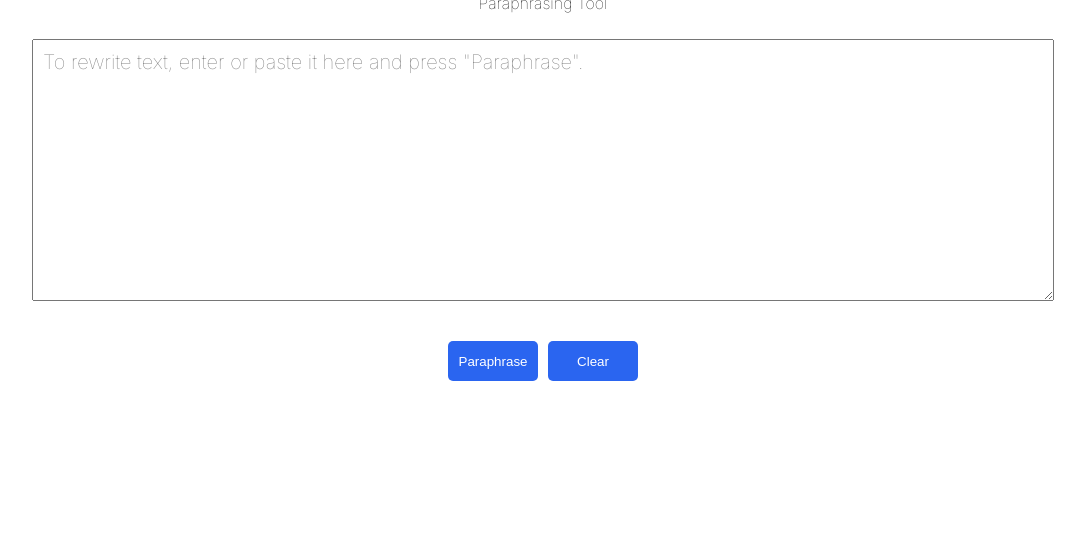
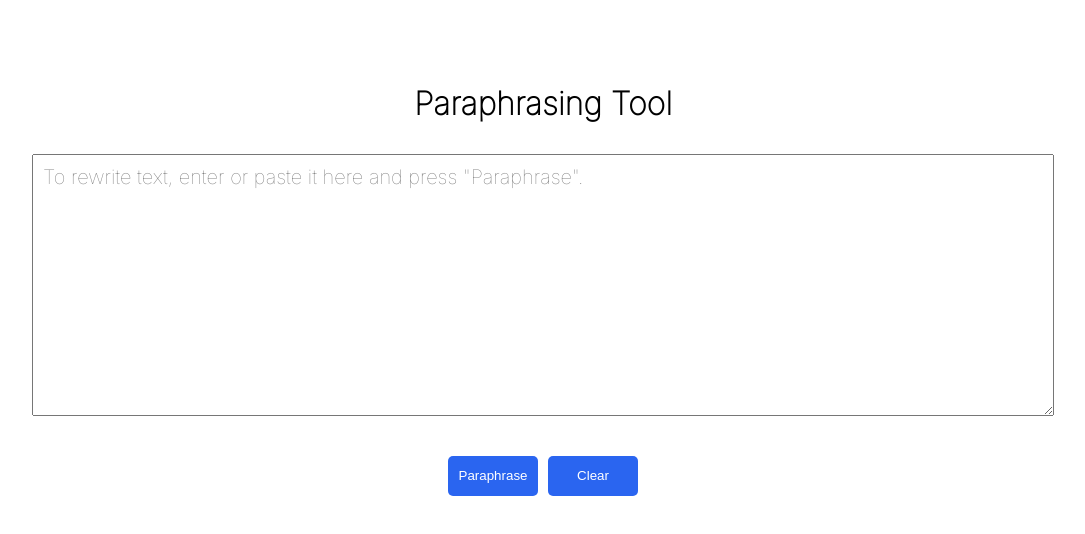
Before and after one commit to Yashwanth2008/Gen-AI-Demo, a React (Vite) app: page / in a window 1280 px wide. Shown: the top 534 px of the page, without its empty margins (97-1182 px from the left). Built offline with nearby package versions, Linux system fonts and the light colour scheme.

Commit message:
response box added

```diff
--- a/src/App.css
+++ b/src/App.css
@@ -15,7 +15,7 @@ body {
   width: 100vw;
   height: 100vh;
   position: relative;
-  bottom: 200px;
+  bottom: 100px;
 }
 .submit-btn {
   width: 90px;
--- a/src/App.jsx
+++ b/src/App.jsx
@@ -31,7 +31,7 @@ function Gemini_API() {
 
   return (
     <div className="overall-wrapper">
-      <p>Paraphrasing Tool</p>
+      <h1>Paraphrasing Tool</h1>
       <textarea
         className="Prompt-area"
         rows="4"
```
